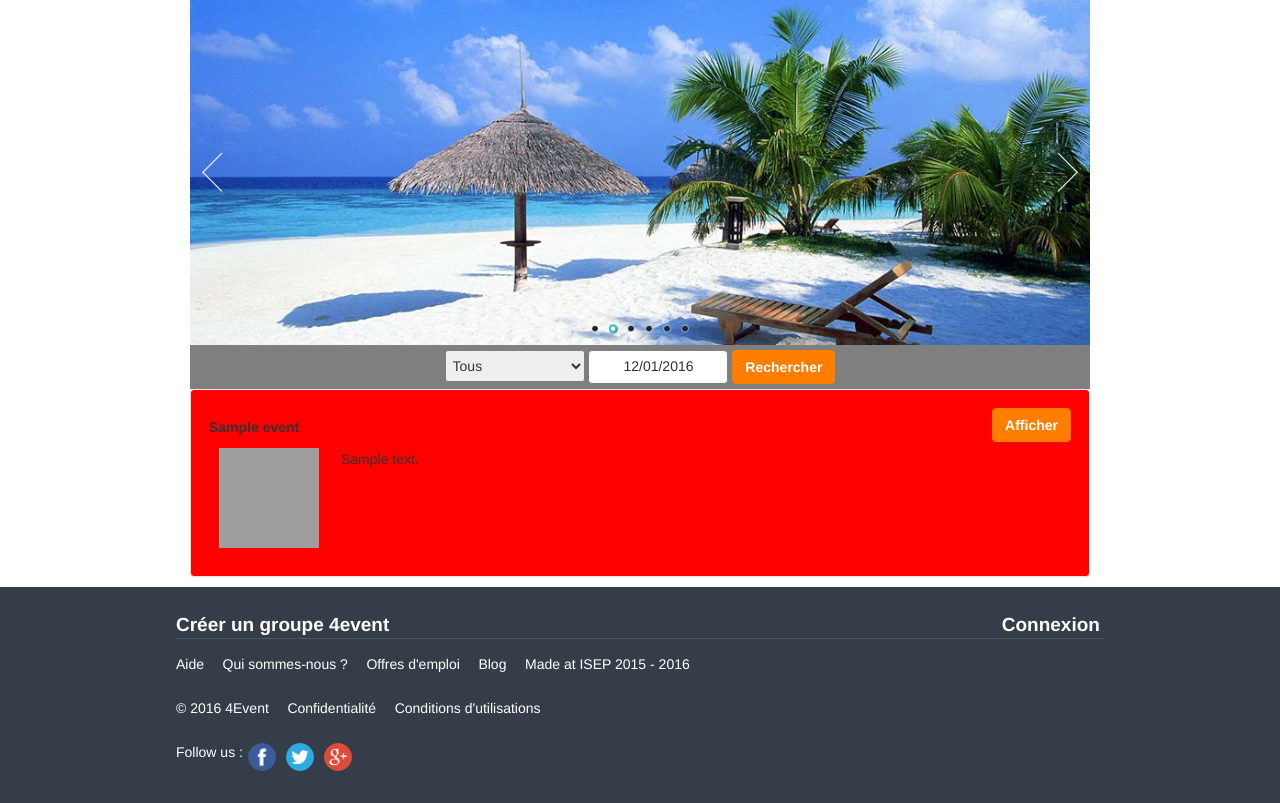
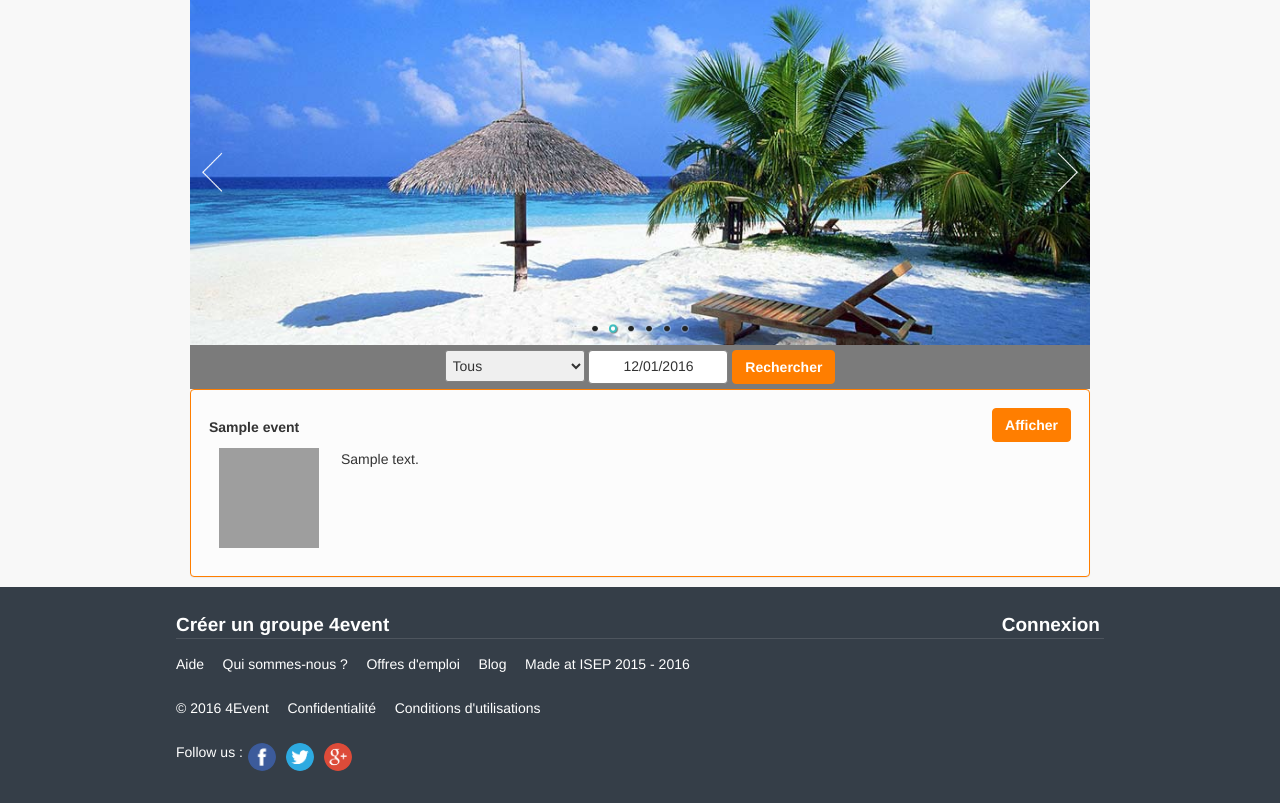
Before and after one commit to Zawartek/4event, a PHP site: template Vue/accueil.php in a window 1280 px wide. Shown: the part 161-964 px from the top of the page. Run offline with PHP 8.4, Linux system fonts and the light colour scheme; the template is opened without the code that fills it: most values are stand-ins (such as "Sample title", 1, 10 or a date in 2020); data that the repository does not hold is empty; some libraries are stand-ins or nearby versions; grey boxes are pictures that could not be loaded.

Commit message:
Changements background color

```diff
--- a/Vue/css/style.css
+++ b/Vue/css/style.css
@@ -3,7 +3,7 @@
     font-size: 14px;
     line-height: 1.42857;
     color: #333;
-    background-color: #F8F8F8;
+    background-color: #F8F8F8 !important;
 }
 
 #content
@@ -491,10 +491,12 @@
 
 .couleurEvent1
 {
-    background-color: transparent;
+    background-color: white;
+	border-color: #FF7E00;
 }
 
 .couleurEvent2
 {
-    background-color: red;
+    background-color: #FCFCFC;
+	border-color: #FF7E00;
 }
--- a/Vue/header.php
+++ b/Vue/header.php
@@ -138,7 +138,8 @@
                 console.log("ID Token: " + id_token);
             }
         </script>
-        <div class="g-signin2" data-onsuccess="onSignIn" data-theme="dark"></div>
+
+        <!-- <div class="g-signin2" data-onsuccess="onSignIn" data-theme="dark"></div> -->
 
 
         <?php
```
